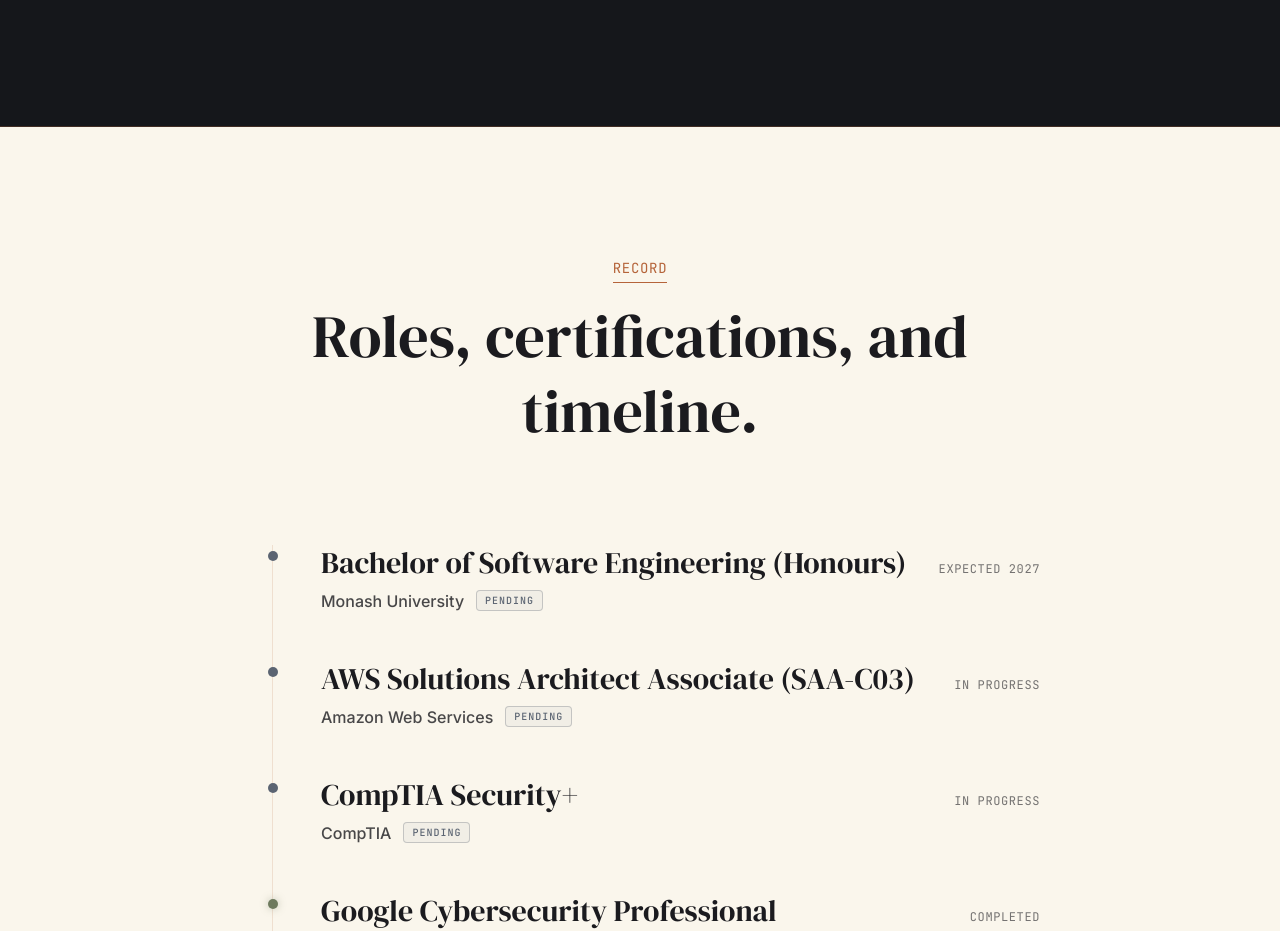
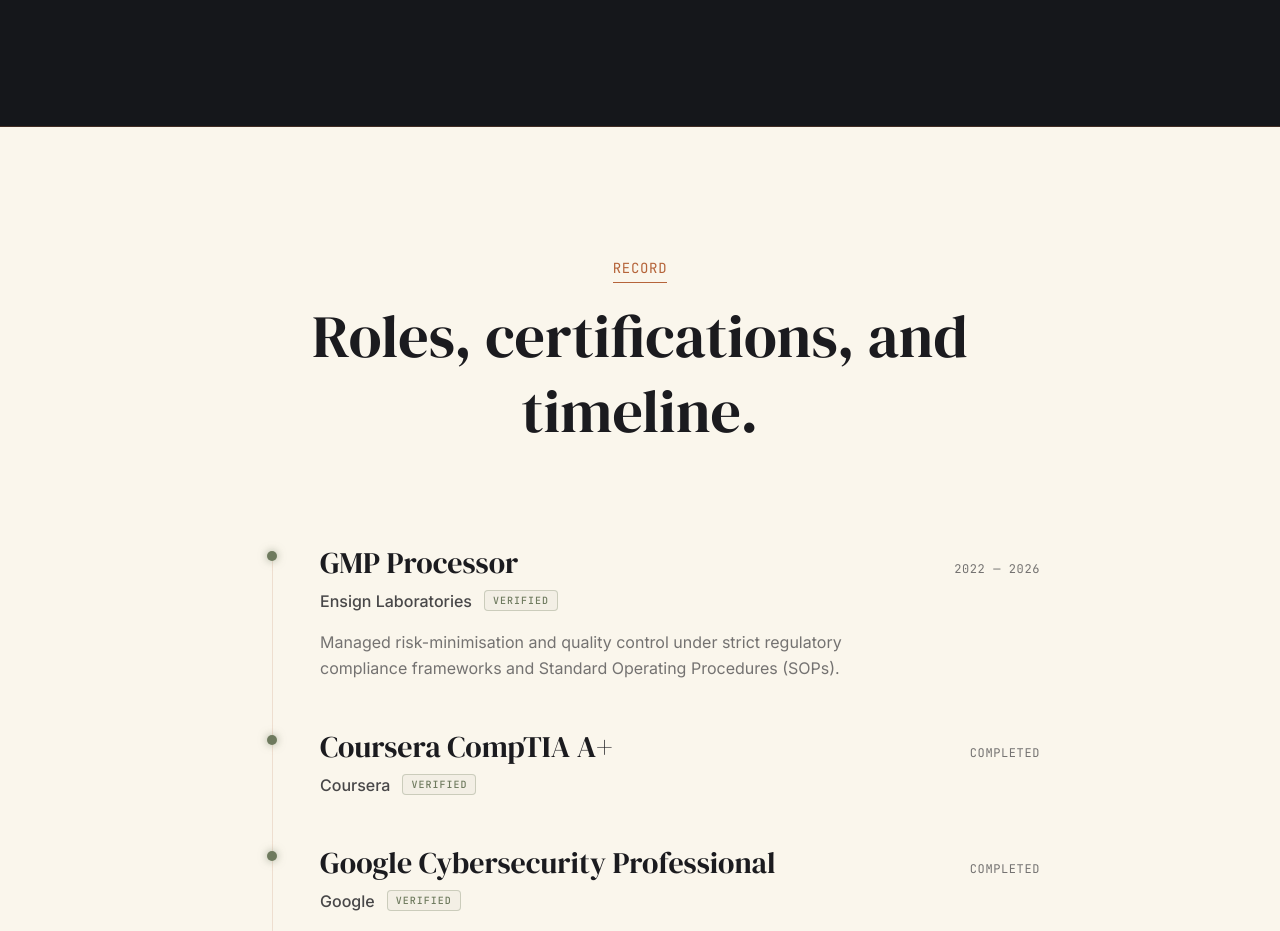
Before and after one commit to n8nunes/personal-portfolio, a Next.js app: page / in a window 1280 px wide. Shown: the part 4463-5394 px from the top of the page. Built offline with nearby package versions, Linux system fonts and the light colour scheme.

Commit message:
feat: add SectionExperience and SectionSystems components to portfolio landing page

```diff
--- a/src/components/SectionExperience.tsx
+++ b/src/components/SectionExperience.tsx
@@ -1,11 +1,33 @@
-import React from "react";
+"use client";
+
+import React, { useRef } from "react";
 import clsx from "clsx";
+import { motion, useScroll, useTransform } from "framer-motion";
 
 const timeline = [
   {
-    role: "Bachelor of Software Engineering (Honours)",
-    org: "Monash University",
-    date: "Expected 2027",
+    role: "GMP Processor",
+    org: "Ensign Laboratories",
+    date: "2022 — 2026",
+    status: "completed",
+    desc: "Managed risk-minimisation and quality control under strict regulatory compliance frameworks and Standard Operating Procedures (SOPs).",
+  },
+  {
+    role: "Coursera CompTIA A+",
+    org: "Coursera",
+    date: "Completed",
+    status: "completed",
+  },
+  {
+    role: "Google Cybersecurity Professional",
+    org: "Google",
+    date: "Completed",
+    status: "completed",
+  },
+  {
+    role: "CompTIA Security+",
+    org: "CompTIA",
+    date: "In Progress",
     status: "in-progress",
   },
   {
@@ -15,63 +37,74 @@
     status: "in-progress",
   },
   {
-    role: "CompTIA Security+",
-    org: "CompTIA",
-    date: "In Progress",
+    role: "Bachelor of Software Engineering (Honours)",
+    org: "Monash University",
+    date: "Expected 2027",
     status: "in-progress",
-  },
-  {
-    role: "Google Cybersecurity Professional",
-    org: "Google",
-    date: "Completed",
-    status: "completed",
-  },
-  {
-    role: "Coursera CompTIA A+",
-    org: "Coursera",
-    date: "Completed",
-    status: "completed",
-  },
-  {
-    role: "GMP Processor",
-    org: "Ensign Laboratories",
-    date: "2022 — 2026",
-    status: "completed",
-    desc: "Managed risk-minimisation and quality control under strict regulatory compliance frameworks and Standard Operating Procedures (SOPs).",
   },
 ];
 
 export default function SectionExperience() {
+  const containerRef = useRef<HTMLDivElement>(null);
+
+  const { scrollYProgress } = useScroll({
+    target: containerRef,
+    offset: ["start center", "end center"],
+  });
+
+  const scaleY = useTransform(scrollYProgress, [0, 1], [0, 1]);
+
   return (
-    <section id="experience" className="py-24 md:py-32 px-6 md:px-12 lg:px-24 bg-paper text-text-main relative border-b border-border-main">
-      <div className="max-w-[800px] mx-auto">
+    <section ref={containerRef} id="experience" className="py-24 md:py-32 px-6 md:px-12 lg:px-24 bg-paper text-text-main relative border-b border-border-main overflow-hidden">
+      <div className="max-w-[800px] mx-auto relative z-10">
 
-        <div className="mb-16 md:mb-24 text-center">
+        <motion.div
+          initial={{ opacity: 0, y: 20 }}
+          whileInView={{ opacity: 1, y: 0 }}
+          viewport={{ once: true, margin: "-100px" }}
+          transition={{ duration: 0.7, ease: "easeOut" }}
+          className="mb-16 md:mb-24 text-center"
+        >
           <div className="inline-block font-mono text-sm tracking-wider uppercase text-accent border-b border-accent pb-1 mb-4">
             Record
           </div>
           <h2 className="font-editorial text-4xl md:text-5xl lg:text-6xl text-text-main leading-tight">
             Roles, certifications, and timeline.
           </h2>
-        </div>
+        </motion.div>
 
-        <div className="relative border-l border-border-main ml-4 md:ml-8 flex flex-col gap-12">
+        <div className="relative ml-4 md:ml-8 flex flex-col gap-12">
+          {/* Static background line */}
+          <div className="absolute left-0 top-2 bottom-0 w-px bg-border-main" />
+
+          {/* Animated active line */}
+          <motion.div
+            className="absolute left-0 top-2 bottom-0 w-px bg-text-main origin-top z-0"
+            style={{ scaleY }}
+          />
           {timeline.map((item, idx) => (
-            <div key={idx} className="relative pl-8 md:pl-12 group">
+            <motion.div
+              key={idx}
+              initial={{ opacity: 0, x: -20, filter: "blur(4px)" }}
+              whileInView={{ opacity: 1, x: 0, filter: "blur(0px)" }}
+              viewport={{ once: true, margin: "-100px" }}
+              transition={{ duration: 0.5, delay: idx * 0.15, ease: "easeOut" }}
+              className="relative pl-8 md:pl-12 group z-10"
+            >
               {/* Timeline dot */}
               <div
                 className={clsx(
-                  "absolute left-[-5px] top-1.5 w-2.5 h-2.5 rounded-full transition-all duration-300",
+                  "absolute left-[-5px] top-1.5 w-2.5 h-2.5 rounded-full transition-all duration-500",
                   item.status === "completed"
-                    ? "bg-verified shadow-[0_0_8px_rgba(110,122,94,0.4)] group-hover:scale-125"
-                    : "bg-pending group-hover:scale-125"
+                    ? "bg-verified shadow-[0_0_8px_rgba(110,122,94,0.6)] group-hover:scale-150 group-hover:bg-verified"
+                    : "bg-pending group-hover:scale-150 group-hover:bg-pending"
                 )}
               />
 
               {/* Content */}
               <div className="flex flex-col gap-2">
                 <div className="flex flex-wrap items-baseline justify-between gap-4">
-                  <h3 className="font-editorial text-2xl md:text-3xl text-text-main">
+                  <h3 className="font-editorial text-2xl md:text-3xl text-text-main group-hover:text-accent transition-colors duration-300">
                     {item.role}
                   </h3>
                   <div className="font-mono text-xs uppercase tracking-wider text-text-muted">
@@ -82,10 +115,10 @@
                   {item.org}
                   <span
                     className={clsx(
-                      "font-mono text-[10px] uppercase tracking-widest px-2 py-0.5 rounded-system-sm border",
+                      "font-mono text-[10px] uppercase tracking-widest px-2 py-0.5 rounded-system-sm border transition-colors duration-300",
                       item.status === "completed"
-                        ? "text-verified border-verified/30 bg-verified/5"
-                        : "text-pending border-pending/30 bg-pending/5"
+                        ? "text-verified border-verified/30 bg-verified/5 group-hover:bg-verified/10"
+                        : "text-pending border-pending/30 bg-pending/5 group-hover:bg-pending/10"
                     )}
                   >
                     {item.status === "completed" ? "Verified" : "Pending"}
@@ -97,7 +130,7 @@
                   </p>
                 )}
               </div>
-            </div>
+            </motion.div>
           ))}
         </div>
       </div>
--- a/src/components/SectionSystems.tsx
+++ b/src/components/SectionSystems.tsx
@@ -4,6 +4,7 @@
 import { ExternalLink } from "lucide-react";
 import clsx from "clsx";
 import Image from "next/image";
+import { motion } from "framer-motion";
 
 const projects = [
   {
@@ -45,20 +46,33 @@
     <section id="systems" className="py-24 md:py-32 px-6 md:px-12 lg:px-24 bg-ink text-text-dark relative border-b border-border-dark">
       <div className="max-w-[1200px] mx-auto">
         <div className="mb-16 md:mb-24 flex flex-col md:flex-row md:items-end justify-between gap-8">
-          <div>
+          <motion.div
+            initial={{ opacity: 0, y: 20 }}
+            whileInView={{ opacity: 1, y: 0 }}
+            viewport={{ once: true, margin: "-100px" }}
+            transition={{ duration: 0.7, ease: "easeOut" }}
+          >
             <div className="inline-block font-mono text-sm tracking-wider uppercase text-accent border-b border-accent pb-1 mb-4">
               Systems
             </div>
             <h2 className="font-editorial text-4xl md:text-6xl text-text-dark leading-tight max-w-2xl">
               Projects and tools.
             </h2>
-          </div>
+          </motion.div>
         </div>
 
         <div className="grid grid-cols-1 lg:grid-cols-2 gap-12 lg:gap-24">
           {projects.map((project, idx) => (
-            <div
+            <motion.div
               key={project.id}
+              initial={{ opacity: 0, y: -40, filter: "blur(4px)" }}
+              whileInView={{ opacity: 1, y: 0, filter: "blur(0px)" }}
+              viewport={{ once: true, margin: "-100px" }}
+              transition={{
+                duration: 0.8,
+                delay: idx * 0.15,
+                ease: "easeOut"
+              }}
               className={clsx(
                 "group flex flex-col gap-6",
                 idx % 2 !== 0 ? "lg:mt-32" : "" // Asymmetrical layout
@@ -102,7 +116,7 @@
                   ))}
                 </div>
               </div>
-            </div>
+            </motion.div>
           ))}
         </div>
       </div>
```
